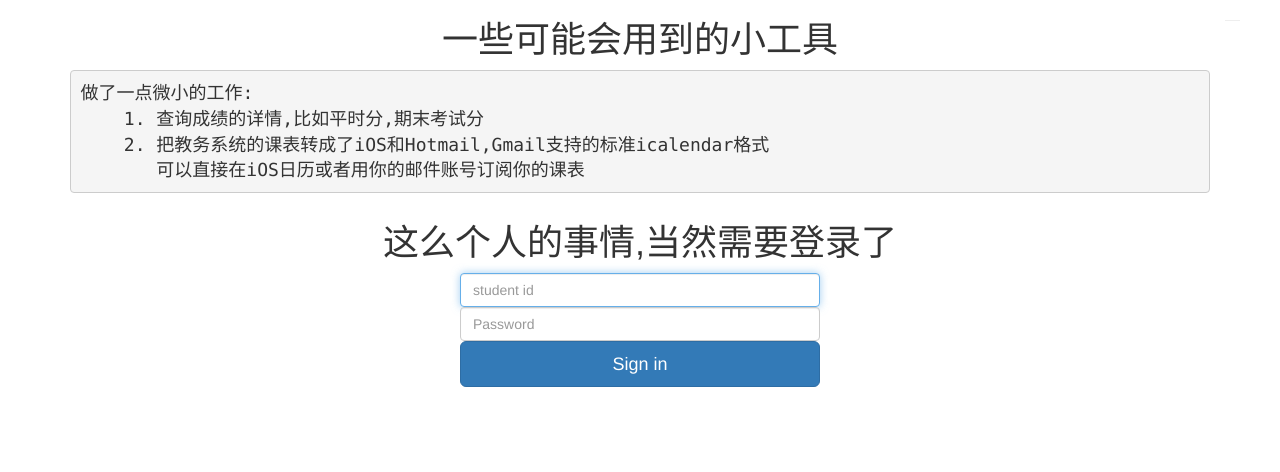
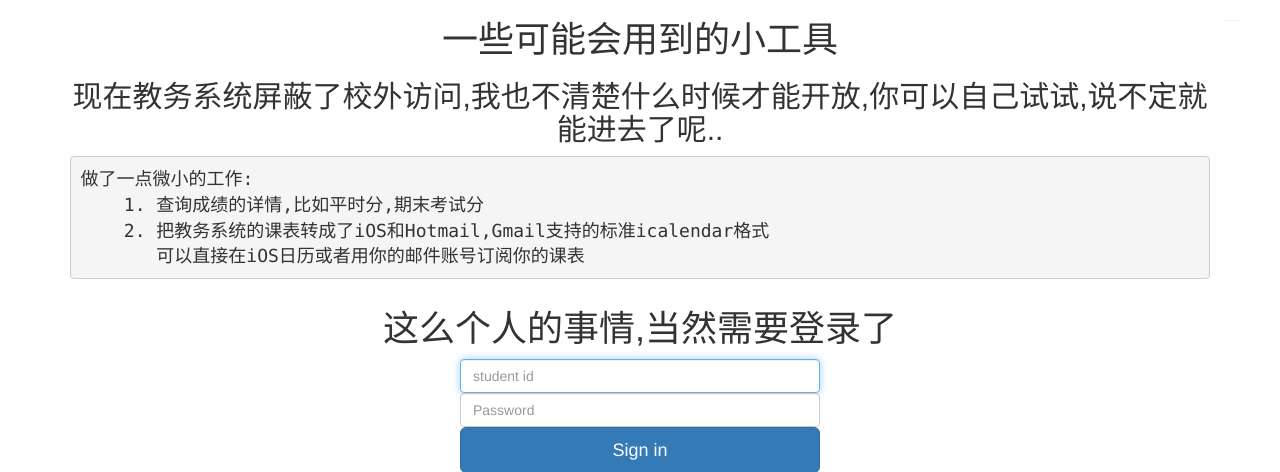
Before and after one commit to trim21-archive/pol, a Flask app: page / in a window 1280 px wide. Shown: the top 472 px of the page. Run offline with Flask 2, Linux system fonts and the light colour scheme; some libraries are stand-ins or nearby versions.

Commit message:
add notice beacuse sdu block outside request

```diff
--- a/app/templates/index.html
+++ b/app/templates/index.html
@@ -12,6 +12,7 @@
     <div class="row text-center">
         <div class="col-md-12">
             <h1>一些可能会用到的小工具</h1>
+            <h2>现在教务系统屏蔽了校外访问,我也不清楚什么时候才能开放,你可以自己试试,说不定就能进去了呢..</h2>
             <pre class="text-left">
 做了一点微小的工作:
     1. 查询成绩的详情,比如平时分,期末考试分
```
Also changed, not shown: app/make_ics.py (+5 -3 lines), 1 other file.
